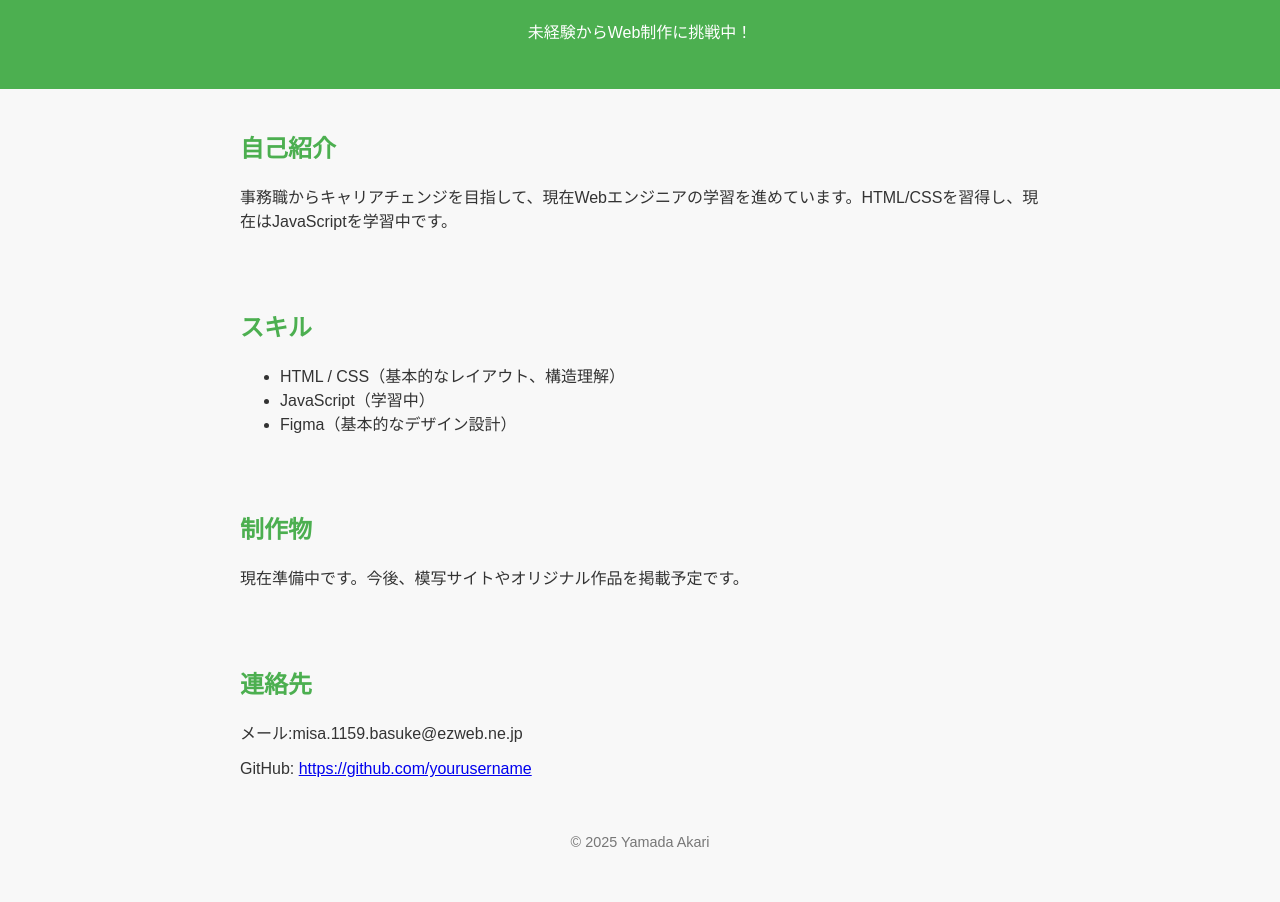
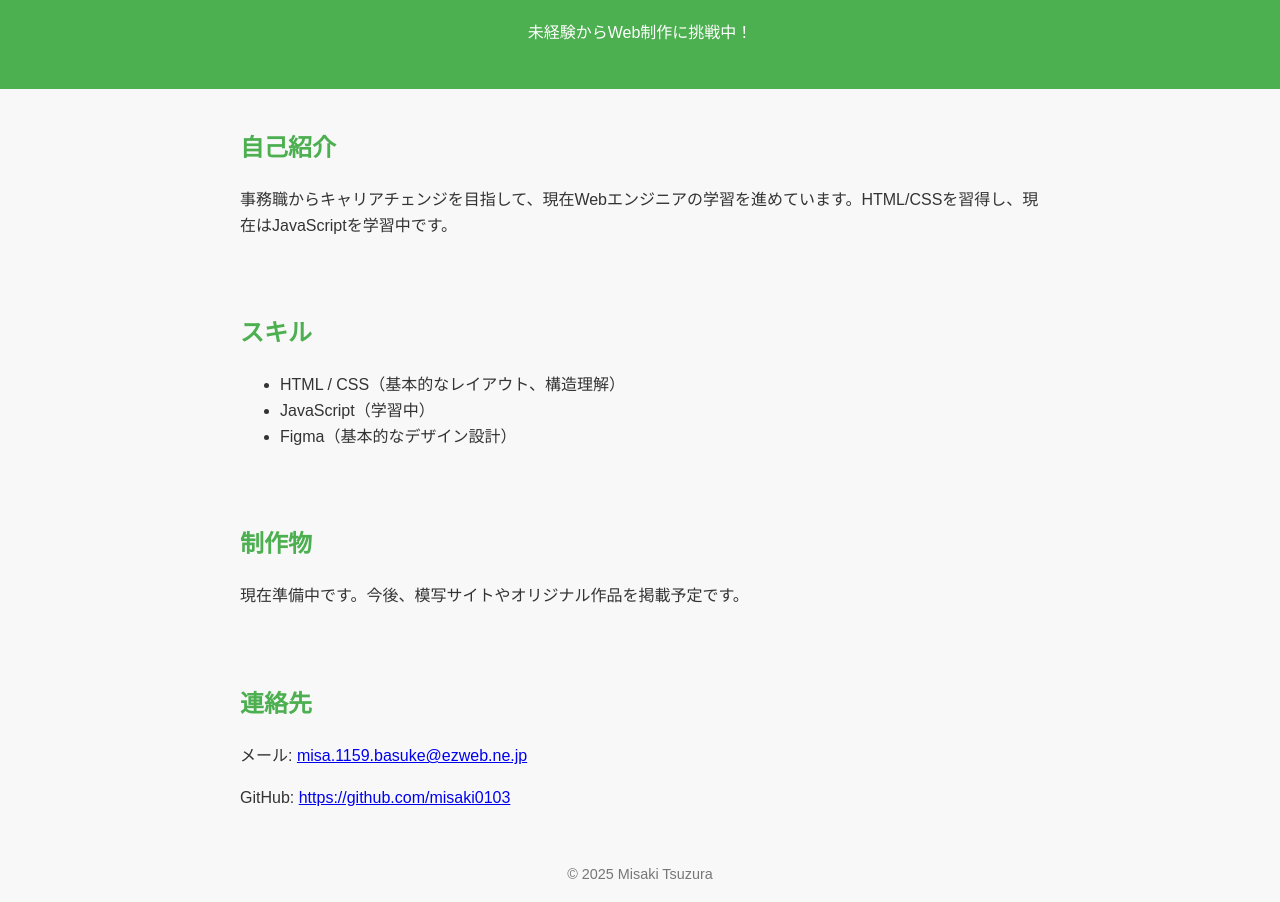
Before and after one commit to misaki0103/my-portfolio-misaki, a plain HTML site: page index.html in a window 1280 px wide. Shown: the part 100-1002 px from the top of the page. Before the commit the page ends 970 px from the top, so only its background shows below. Drawn offline with Linux system fonts and the light colour scheme.

Commit message:
Update index.html

```diff
--- a/index.html
+++ b/index.html
@@ -1,5 +1,5 @@
 <!DOCTYPE html>
-<html lang="ja">
+<html lang="ja" dir="ltr">
 <head>
   <meta charset="UTF-8">
   <meta name="viewport" content="width=device-width, initial-scale=1.0">
@@ -11,6 +11,7 @@
       padding: 0;
       background-color: #f8f8f8;
       color: #333;
+      box-sizing: border-box;
     }
     header {
       background-color: #4CAF50;
@@ -22,6 +23,7 @@
       padding: 20px;
       max-width: 800px;
       margin: auto;
+      line-height: 1.6;
     }
     h2 {
       color: #4CAF50;
@@ -62,12 +64,12 @@
 
   <section>
     <h2>連絡先</h2>
-    <p>メール:misa.1159.basuke@ezweb.ne.jp</p>
-    <p>GitHub: <a href="https://github.com/yourusername" target="_blank">https://github.com/yourusername</a></p>
+    <p>メール: <a href="mailto:misa.1159.basuke@ezweb.ne.jp">misa.1159.basuke@ezweb.ne.jp</a></p>
+    <p>GitHub: <a href="https://github.com/misaki0103" target="_blank">https://github.com/misaki0103</a></p>
   </section>
 
   <footer>
-    &copy; 2025 Yamada Akari
+    &copy; 2025 Misaki Tsuzura
   </footer>
 
 </body>
```
